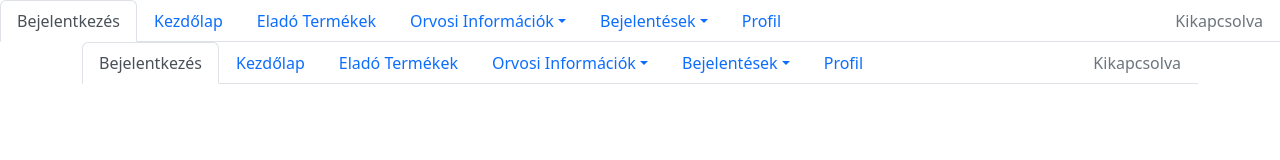
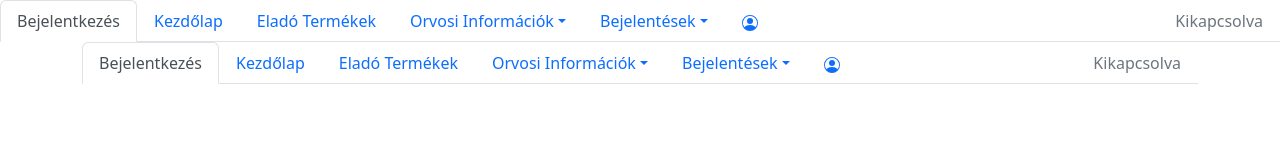
Before and after one commit to Attila732/Onkormanyzat_, an Angular app: page /app-nav in a window 1280 px wide. Shown: the top 160 px of the page. Built offline with nearby package versions, Linux system fonts and the light colour scheme.

Commit message:
profil logó kész

```diff
--- a/src/app/nav/nav.component.html
+++ b/src/app/nav/nav.component.html
@@ -230,7 +230,20 @@
 		</div>
 	</li>
 	<li [ngbNavItem]="6">
-		<button ngbNavLink routerLink="/profil" >Profil</button>
+		<button ngbNavLink routerLink="/profil" > <svg
+      xmlns="http://www.w3.org/2000/svg"
+      width="16"
+      height="16"
+      fill="currentColor"
+      class="bi bi-person-circle"
+      viewBox="0 0 16 16"
+    >
+      <path d="M11 6a3 3 0 1 1-6 0 3 3 0 0 1 6 0" />
+      <path
+        fill-rule="evenodd"
+        d="M0 8a8 8 0 1 1 16 0A8 8 0 0 1 0 8m8-7a7 7 0 0 0-5.468 11.37C3.242 11.226 4.805 10 8 10s4.757 1.225 5.468 2.37A7 7 0 0 0 8 1"
+      />
+    </svg></button>
 	</li>
 	<li ngbNavItem [disabled]="true" class="ms-auto">
 		<button ngbNavLink>Kikapcsolva</button>
```
Also changed, not shown: Jegyzet_1.txt.
